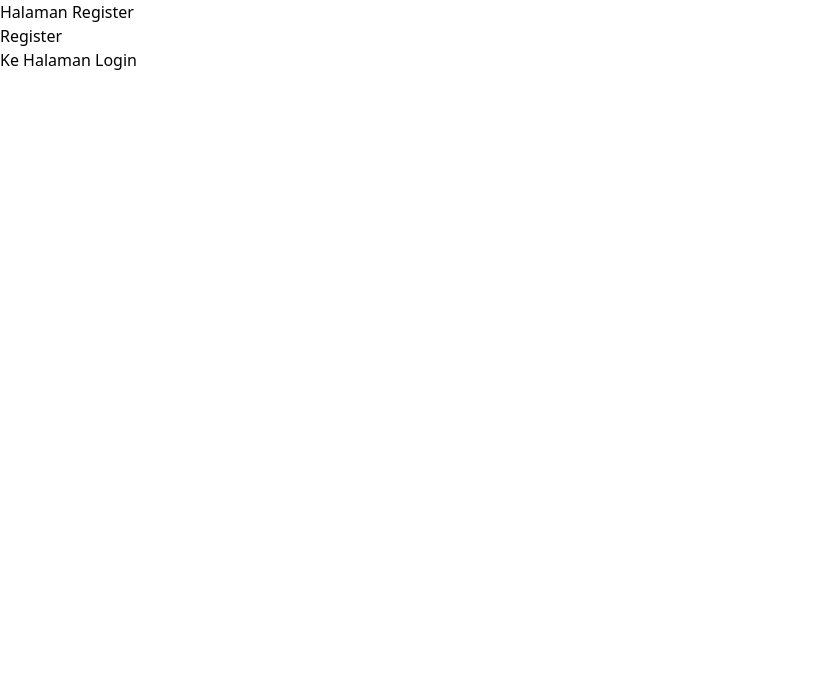
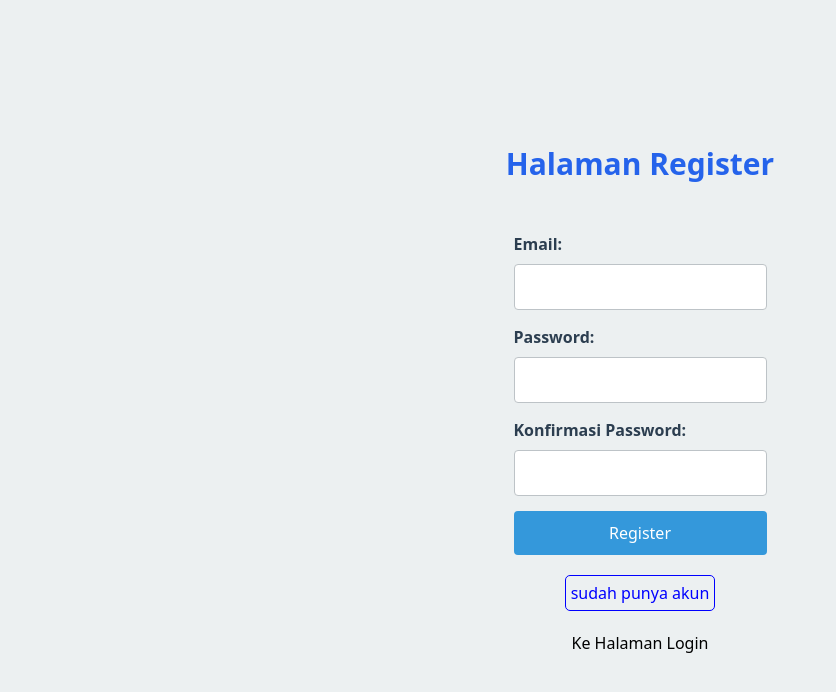
Before and after one commit to vanssea/Pemrograman-Framework_2026, a Next.js app in the folder P4/my-app/: page /auth/register in a window 1280 px wide. Shown: the top 692 px of the page, without its empty margins (0-836 px from the left). Built offline with nearby package versions, Linux system fonts and the light colour scheme.

Commit message:
Tugas Praktikum - Tugas 1

```diff
--- a/P4/my-app/src/pages/auth/register.tsx
+++ b/P4/my-app/src/pages/auth/register.tsx
@@ -1,20 +1,10 @@
-import Link from "next/link";
-import { useRouter } from "next/router";
+import TampilanRegister from "../views/auth/register";
 
 const halamanRegister = () => {
-  const { push } = useRouter();
-  const handlerRegister = () => {
-    // logic register disini
-    localStorage.setItem('isLogin', 'true');
-    push('/produk');
-  }
-
   return (
-    <div>
-      <h1>Halaman Register</h1>
-      <button onClick={handlerRegister}>Register</button> <br />
-      <Link href="/auth/login">Ke Halaman Login</Link>
-    </div>
+    <>
+      <TampilanRegister />
+    </>
   );
 };
 
--- /dev/null
+++ b/P4/my-app/src/pages/views/auth/register/index.tsx
@@ -0,0 +1,41 @@
+import Link from "next/link";
+import { useRouter } from "next/router";
+import styles from './register.module.scss';
+
+const TampilanRegister = () => {
+  const { push } = useRouter();
+
+  const handleRegister = () => {
+    push('/produk');
+  }
+
+  return (
+    <div className={styles.register}>
+      <h1 className={`${styles.title} text-3xl font-bold text-blue-600`}>Halaman Register</h1>
+      <form className={styles.form} onSubmit={(e) => {
+        e.preventDefault();
+        handleRegister();
+      }}>
+        <div className={styles.formGroup}>
+          <label htmlFor="email">Email:</label>
+          <input type="email" id="email" required />
+        </div>
+        <div className={styles.formGroup}>
+          <label htmlFor="password">Password:</label>
+          <input type="password" id="password" required />
+        </div>
+        <div className={styles.formGroup}>
+          <label htmlFor="confirmPassword">Konfirmasi Password:</label>
+          <input type="password" id="confirmPassword" required />
+        </div>
+        <button type="submit" className={styles.button}>Register</button>
+      </form>
+      <h1 style={{ color: "blue", border: "1px solid blue", borderRadius: "5px", padding: "5px" }}>
+        sudah punya akun
+      </h1>
+      <Link href={"/auth/login"}>Ke Halaman Login</Link>
+    </div>
+  );
+}
+
+export default TampilanRegister;
--- /dev/null
+++ b/P4/my-app/src/pages/views/auth/register/register.module.scss
@@ -0,0 +1,60 @@
+.register {
+  display: flex;
+  flex-direction: column;
+  justify-content: center;
+  align-items: center;
+  height: 100vh;
+  background-color: #ecf0f1;
+  gap: 20px;
+}
+
+.title {
+  margin-bottom: 30px;
+}
+
+.form {
+  display: flex;
+  flex-direction: column;
+  gap: 15px;
+}
+
+.formGroup {
+  display: flex;
+  flex-direction: column;
+  gap: 8px;
+  width: 100%;
+  max-width: 300px;
+}
+
+.formGroup label {
+  font-weight: bold;
+  color: #2c3e50;
+}
+
+.formGroup input {
+  padding: 10px;
+  border: 1px solid #bdc3c7;
+  border-radius: 4px;
+  font-size: 16px;
+}
+
+.formGroup input:focus {
+  outline: none;
+  border-color: #3498db;
+  box-shadow: 0 0 5px rgba(52, 152, 219, 0.5);
+}
+
+.button {
+  padding: 10px 20px;
+  background-color: #3498db;
+  color: white;
+  border: none;
+  border-radius: 4px;
+  font-size: 16px;
+  cursor: pointer;
+  transition: background-color 0.3s;
+}
+
+.button:hover {
+  background-color: #2980b9;
+}
```
